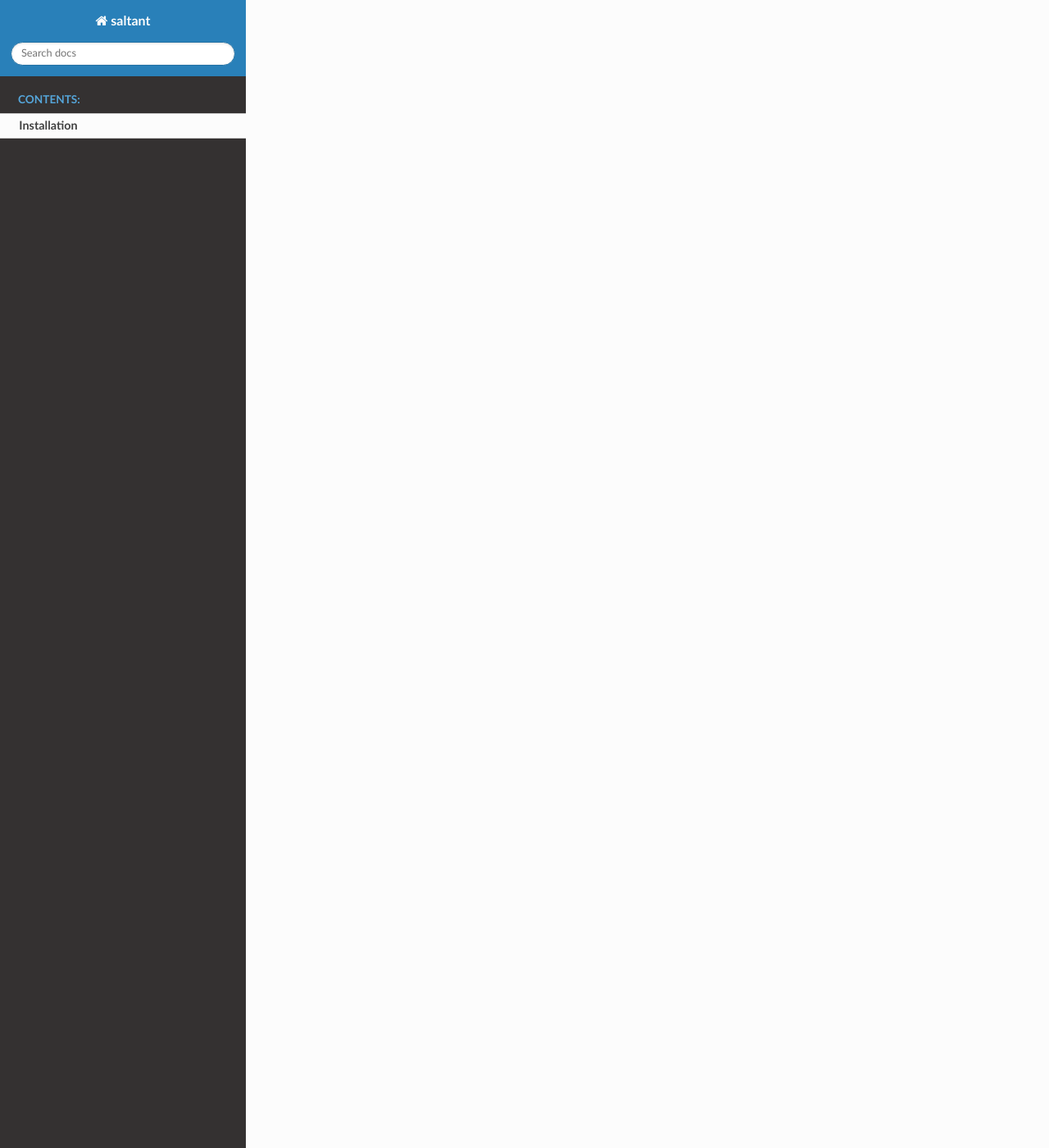
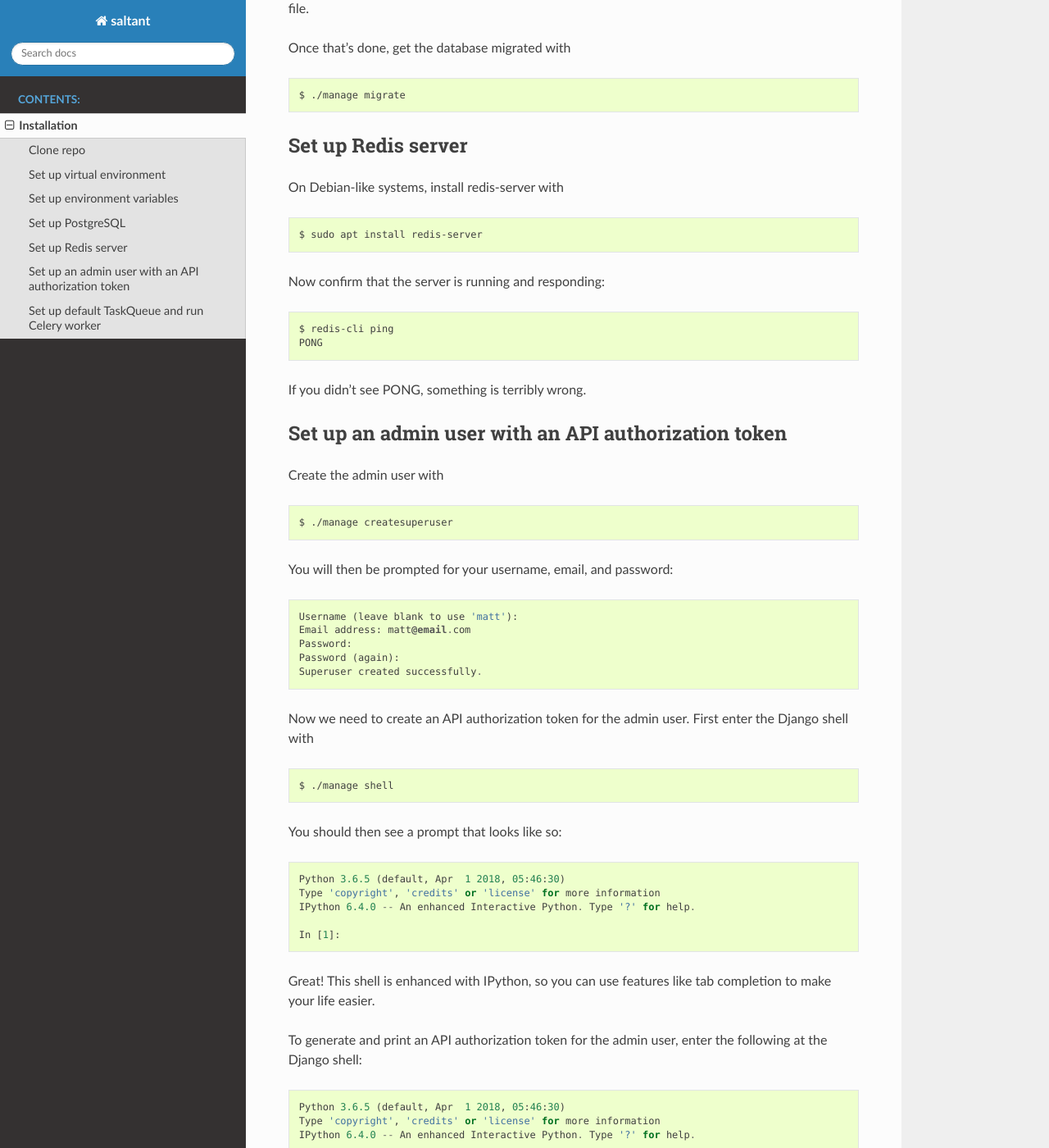
Before and after one commit to saltant-org/saltant, a Sphinx documentation site: the page built from docs/source/setting-up/install.rst, in a window 1280 px wide and 1400 px high, scrolled down 1463 px. Shown: the whole window at 82% size. Built offline with Sphinx 7.4.7 and the Read the Docs theme 2.0.0, drawn with Linux system fonts in a browser that asks for light colours; some of the changed text lies outside the part shown.

Commit message:
Add basic setup instructions to docs
Sufficient for hosting locally.

```diff
--- a/docs/source/setting-up/install.rst
+++ b/docs/source/setting-up/install.rst
@@ -2,3 +2,133 @@ Installation
 ============
 
 What follows is a rough draft for how to get set up with saltant.
+
+Clone repo
+----------
+
+Clone the saltant repo. With HTTPS::
+
+    $ git clone https://github.com/mwiens91/saltant.git
+
+With SSH::
+
+    $ git clone git@github.com:mwiens91/saltant.git
+
+Set up virtual environment
+--------------------------
+
+First, enter the repositories directory::
+
+    $ cd saltant
+
+Using virtualenvwrapper, create a virtual environment named
+``saltant-env``::
+
+    $ mkvirtualenv -a . -p /usr/bin/python3 saltant-env
+
+Now install requirements::
+
+    $ pip install -r requirements.txt
+
+Set up environment variables
+----------------------------
+
+saltant needs info unique to your locale, which it loads from a ``.env``
+file. We'll fill in this file as we set up saltant. First we need to
+create the ``.env`` from the template ``.env.example``::
+
+    $ cp .env.example .env
+
+One thing you should do now is generate a new secret key. One place to
+generate a new key is here:
+
+    https://www.miniwebtool.com/django-secret-key-generator/
+
+Once that's done, make sure you replace the default key in ``.env`` with
+they key you just generated.
+
+Set up PostgreSQL
+-----------------
+
+Follow this guide for setting up PostgreSQL:
+
+    https://www.digitalocean.com/community/tutorials/how-to-use-postgresql-with-your-django-application-on-ubuntu-16-04
+
+When it comes to modifying the DATABASES settings in ``settings.py``,
+instead modify your ``.env`` file.
+
+Once that's done, get the database migrated with ::
+
+    $ ./manage migrate
+
+Set up Redis server
+-------------------
+
+On Debian-like systems, install redis-server with ::
+
+    $ sudo apt install redis-server
+
+Now confirm that the server is running and responding::
+
+    $ redis-cli ping
+    PONG
+
+If you didn't see PONG, something is terribly wrong.
+
+Set up an admin user with an API authorization token
+----------------------------------------------------
+
+Create the admin user with ::
+
+    $ ./manage createsuperuser
+
+You will then be prompted for your username, email, and password::
+
+    Username (leave blank to use 'matt'):
+    Email address: matt@email.com
+    Password:
+    Password (again):
+    Superuser created successfully.
+
+Now we need to create an API authorization token for the admin user.
+First enter the Django shell with ::
+
+    $ ./manage shell
+
+You should then see a prompt that looks like so::
+
+    Python 3.6.5 (default, Apr  1 2018, 05:46:30)
+    Type 'copyright', 'credits' or 'license' for more information
+    IPython 6.4.0 -- An enhanced Interactive Python. Type '?' for help.
+
+    In [1]:
+
+Great! This shell is enhanced with IPython, so you can use features like
+tab completion to make your life easier.
+
+To generate and print an API authorization token for the admin user,
+enter the following at the Django shell::
+
+    Python 3.6.5 (default, Apr  1 2018, 05:46:30)
+    Type 'copyright', 'credits' or 'license' for more information
+    IPython 6.4.0 -- An enhanced Interactive Python. Type '?' for help.
+
+    In [1]: from django.contrib.auth.models import User
+
+    In [2]: admin_user = User.objects.get(id=1)
+
+    In [3]: from rest_framework.authtoken.models import Token
+
+    In [4]: token = Token.objects.create(user=admin_user)
+
+    In [5]: print(token.key)
+    9840c08189e030873387a73b90ada981885010dd
+
+In this example, ``9840c08189e030873387a73b90ada981885010dd`` would be
+the authorization key generated. Assign this key to the
+``ADMIN_AUTH_TOKEN`` variable in your ``.env``.
+
+Set up default TaskQueue and run Celery worker
+----------------------------------------------
+
+Wow. Very work!
```
